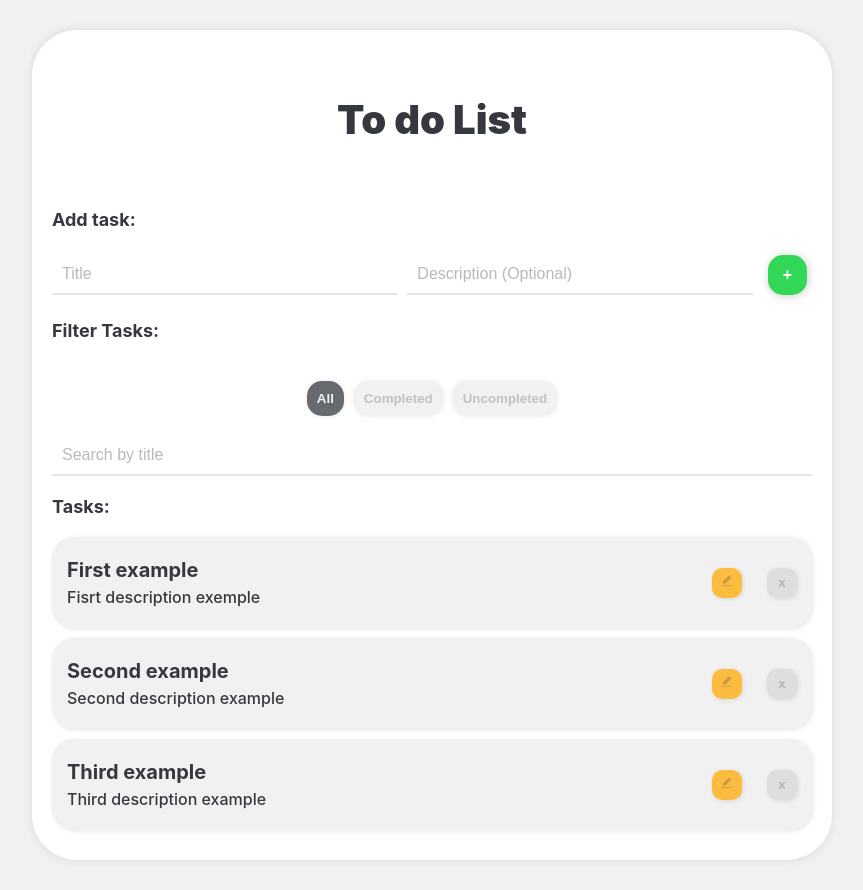
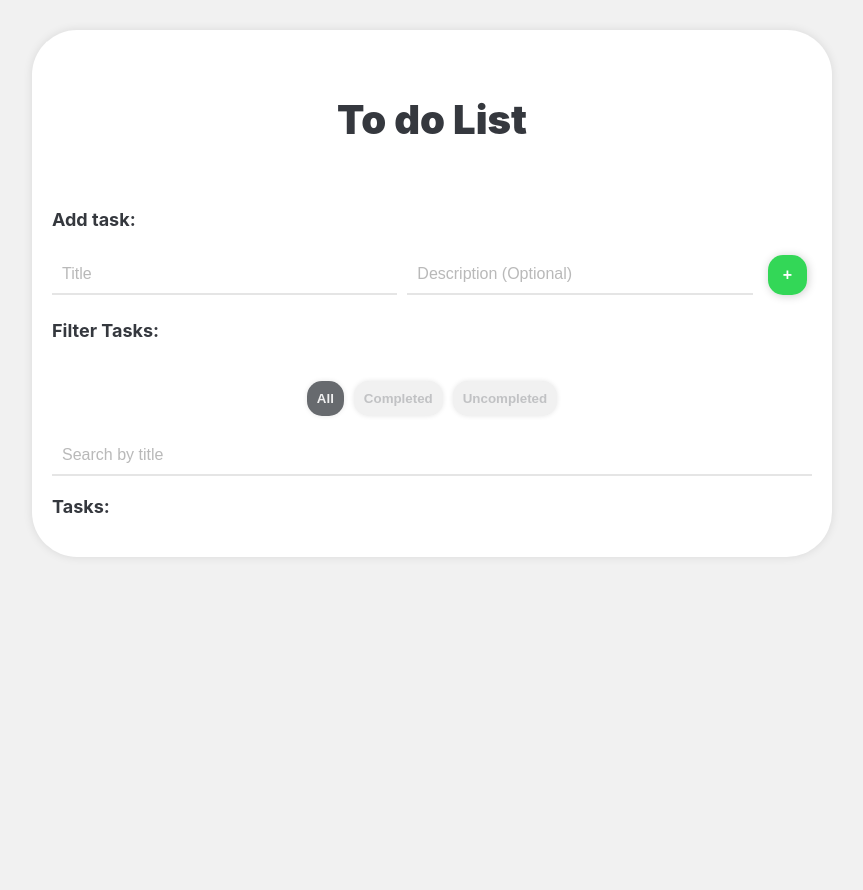
Before and after one commit to Lucasasdev/to-do-list, a React (Create React App) app: page / in a window 1280 px wide. Shown: the whole page, without its empty margins (208-1071 px from the left). After the commit the page ends 800 px from the top, so only its background shows below. Built offline with nearby package versions, Linux system fonts and the light colour scheme.

Commit message:
refactor: remove sample datas

```diff
--- a/src/App.jsx
+++ b/src/App.jsx
@@ -7,26 +7,7 @@ import { v4 as uuidv4 } from "uuid";
 import "./App.css";
 
 function App() {
-  const [tasks, setTasks] = useState([
-    {
-      id: 1,
-      title: "First example",
-      description: "Fisrt description exemple",
-      isCompleted: false,
-    },
-    {
-      id: 2,
-      title: "Second example",
-      description: "Second description example",
-      isCompleted: false,
-    },
-    {
-      id: 3,
-      title: "Third example",
-      description: "Third description example",
-      isCompleted: false,
-    },
-  ]);
+  const [tasks, setTasks] = useState([]);
 
   const [filter, setFilter] = useState("all");
 
```
